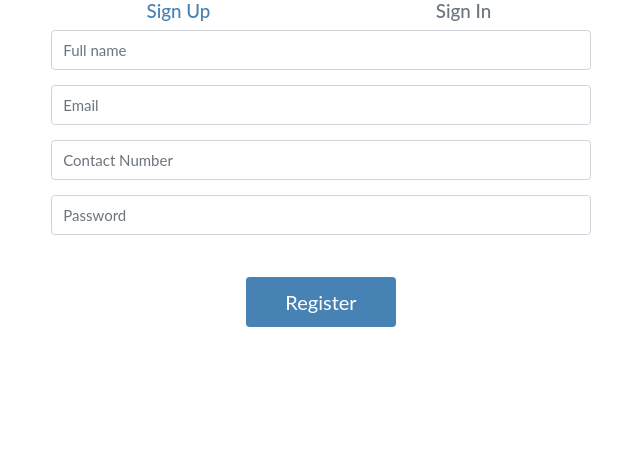
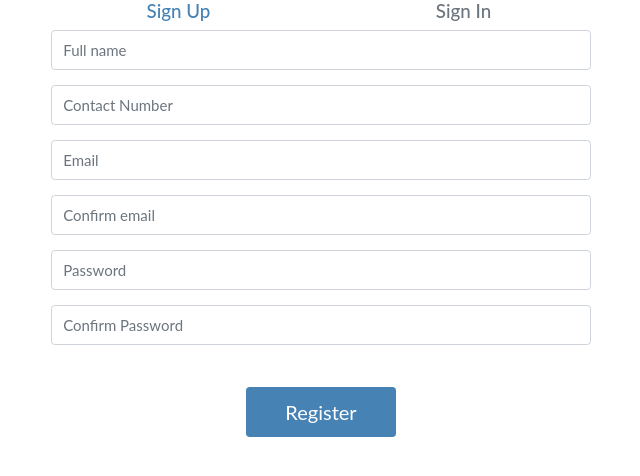
Before and after one commit to SrirangaDigital/auth-sandesha, a PHP site: the page made by application/views/user/getIn.php in a window 1280 px wide. Shown: the top 476 px of the page, without its empty margins (319-959 px from the left). Run offline with PHP 8.4, Linux system fonts and the light colour scheme; the template is opened without the code that fills it, so the values that code supplies are empty; some libraries are stand-ins or nearby versions.

Commit message:
Confirm email and password logic included

```diff
--- a/application/views/header.php
+++ b/application/views/header.php
@@ -26,7 +26,7 @@
     <script type="text/javascript" src="<?=PUBLIC_URL?>js/common.js?v=1.1"></script>
     <!-- CSS
     –––––––––––––––––––––––––––––––––––––––––––––––––– -->
-    <link rel="stylesheet" href="assets/css/normalize.css">
+    <link rel="stylesheet" href="<?=PUBLIC_URL?>css/normalize.css?v=1.0">
     <link rel="stylesheet" href="https://use.fontawesome.com/releases/v5.3.1/css/all.css" integrity="sha384-mzrmE5qonljUremFsqc01SB46JvROS7bZs3IO2EmfFsd15uHvIt+Y8vEf7N7fWAU" crossorigin="anonymous">
     <link rel="stylesheet" href="https://stackpath.bootstrapcdn.com/bootstrap/4.1.3/css/bootstrap.min.css" integrity="sha384-MCw98/SFnGE8fJT3GXwEOngsV7Zt27NXFoaoApmYm81iuXoPkFOJwJ8ERdknLPMO" crossorigin="anonymous">    <link rel="stylesheet" href="<?=PUBLIC_URL?>css/navbar.css?v=3.0">
     <link rel="stylesheet" href="<?=PUBLIC_URL?>css/page.css?v=3.0">
--- a/application/views/user/getIn.php
+++ b/application/views/user/getIn.php
@@ -31,8 +31,25 @@ $(document).ready(function() {
 
 	$( "#signUpForm" ).submit(submitRegisterForm);
 	$( "#signInForm" ).submit(submitLoginForm);
+
+	password = $('#password');
+	confirmPassword = $('#confirmPassword');
+
+	password.on('change', validatePassword);
+	confirmPassword.on('change', validatePassword);
+
+	email = $('#email');
+	confirmEmail = $('#confirmEmail');
+
+	email.on('change', validateEmail);
+	confirmEmail.on('change', validateEmail);
 });
 
+// Validate Email
+function validateEmail(){ (email.val() != confirmEmail.val()) ? confirmEmail[0].setCustomValidity("Email Don't Match") : confirmEmail[0].setCustomValidity(''); }
+
+// Validate password
+function validatePassword(){ (password.val() != confirmPassword.val()) ? confirmPassword[0].setCustomValidity("Passwords Don't Match") : confirmPassword[0].setCustomValidity(''); }
 </script>
 
 <div class="container">
@@ -53,15 +70,23 @@ $(document).ready(function() {
 					<!-- <small id="fullnameHelp" class="form-text text-muted">Full name.</small> -->
 				</div>
 				<div class="form-group">
+					<input pattern="\d*" class="form-control" type="text" name="phone" id="phone" aria-describedby="phoneHelp" placeholder="Contact Number" />
+					<!-- <small id="phoneHelp" class="form-text text-muted">Phone accepts only digits without spaces</small> -->
+				</div>
+				<div class="form-group">
 					<input required type="email" class="form-control" name="email" id="email" aria-describedby="emailHelp" placeholder="Email">
 					<!-- <small id="emailHelp" class="form-text text-muted">Email address for registration.</small> -->
 				</div>
 				<div class="form-group">
-					<input pattern="\d*" class="form-control" type="text" name="phone" id="phone" aria-describedby="phoneHelp" placeholder="Contact Number" />
-					<!-- <small id="phoneHelp" class="form-text text-muted">Phone accepts only digits without spaces</small> -->
+					<input required type="email" class="form-control" id="confirmEmail" aria-describedby="emailHelp" placeholder="Confirm email">
+					<!-- <small id="emailHelp" class="form-text text-muted">Email address for registration.</small> -->
 				</div>
 				<div class="form-group">
 					<input required type="password" class="form-control" name="password" id="password" placeholder="Password">
+					<!-- <small id="passwordHelp" class="form-text text-muted">Password</small> -->
+				</div>
+				<div class="form-group">
+					<input required type="password" class="form-control" id="confirmPassword" placeholder="Confirm Password">
 					<!-- <small id="passwordHelp" class="form-text text-muted">Password</small> -->
 				</div>
 				<input type="hidden" name="returnUrl" id="returnUrl" value="<?=$data['returnUrl']?>"><br />
--- a/application/views/user/resetPasswordEmail.php
+++ b/application/views/user/resetPasswordEmail.php
@@ -3,13 +3,12 @@
 <div class="container">
 	<div class="row justify-content-center">
 		<div class="col-md-6">
-			<h4 class="text-center">Forgot Password</h4>
+			<h4 class="text-center">Forgot Password?</h4>
 			<div id="result" class="hide alert alert-danger">&nbsp;</div>
 			<form id="passwordResetForm" method="POST">
 				<div class="form-group gap-above">
-					<label for="email">Email address</label>
 					<input required type="email" class="form-control" name="email" id="email" aria-describedby="emailHelp" placeholder="Enter email address">
-					<small id="emailHelp" class="form-text text-muted">Use same email address registered with us.</small>
+					<small id="emailHelp" class="form-text text-info">Use same email address registered with us.</small>
 				</div>
 				<div class="row">
     				<div class="col-12 text-center mb-3">
--- a/public/css/page.css
+++ b/public/css/page.css
@@ -7,7 +7,7 @@ body, html {
 
 /*Login form*/
 
-#signUpForm input, #signInForm, #passwordChangeForm, #passwordResetForm, #getResetPasswordForm input{
+#signUpForm input, #signInForm input, #passwordChangeForm input, #passwordResetForm input, #getResetPasswordForm input{
   height: 40px;
   font-size: 15px;
 }
```
Also changed, not shown: application/views/customSearch.php (added, +15 -0 lines), application/views/user/login.php (added, +37 -0 lines).
